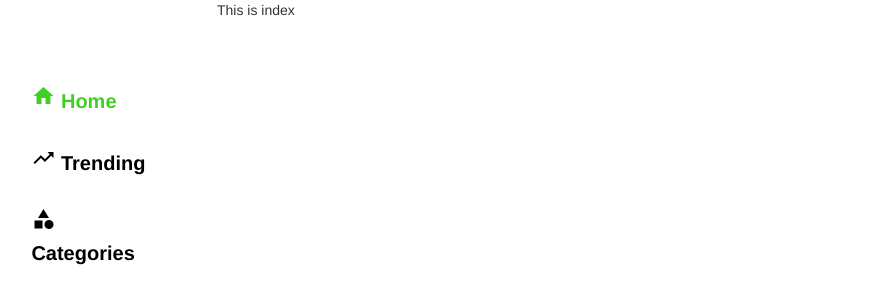
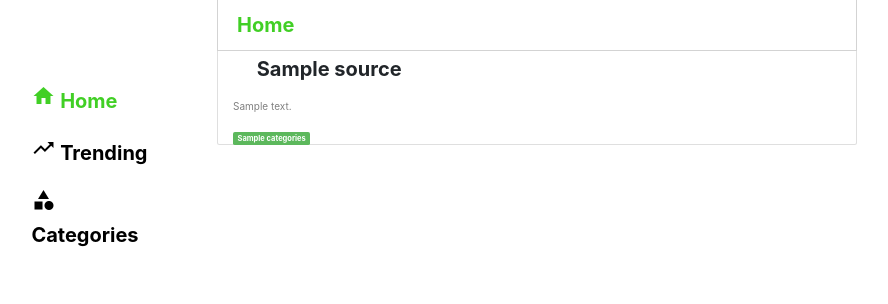
Before and after one commit to GrishonNganga/Spravy, a Flask app: template frontend/news/templates/news/index.html in a window 1280 px wide. Shown: the top 304 px of the page, without its empty margins (39-927 px from the left). Run offline with Flask 2, Linux system fonts and the light colour scheme; the template is opened without the code that fills it: most values are stand-ins (such as "Sample title", 1, 10 or a date in 2020); some libraries are stand-ins or nearby versions.

Commit message:
Add new route index (/) to display all the news sources

```diff
--- a/frontend/news/templates/news/index.html
+++ b/frontend/news/templates/news/index.html
@@ -2,11 +2,29 @@
 
 {% block head %}
 {{super()}}
+<link rel="stylesheet" href="https://maxcdn.bootstrapcdn.com/bootstrap/4.0.0-alpha.2/css/bootstrap.min.css" integrity="sha384-y3tfxAZXuh4HwSYylfB+J125MxIs6mR5FOHamPBG064zB+AFeWH94NdvaCBm8qnd" crossorigin="anonymous">
 <link rel="stylesheet" href="{{url_for('static', filename='css/index.css')}}">
 {% endblock %}
 
 {% block content %}
-<div class="content">
-    This is index
+<div class="top nav-text">
+    &nbsp;&nbsp;&nbsp; Home
+</div>
+<div class=" content">
+    {% for source in sources %}
+        <a href="{{source.url}}" class="source-link">
+            <div class="card sources">
+                <div class="sources-section-one">
+                    <span class="source-title">&nbsp;&nbsp;&nbsp;&nbsp; {{source.title}}</span>
+                </div>
+                <div class="sources-section-two">
+                    <span class="source-description">{{source.description}}</span>
+                </div>
+                <div class="sources-section-three">
+                    <span class="label label-success source-category">{{source.categories}}</span>
+                </div>
+            </div>
+        </a>
+    {% endfor %}
 </div>
 {% endblock %}
--- a/frontend/news/views.py
+++ b/frontend/news/views.py
@@ -1,12 +1,13 @@
 from flask import render_template, Blueprint
-from frontend.requests import get_trending_articles
+from frontend.requests import get_trending_articles, get_sources
 
 news = Blueprint('news', __name__, template_folder='templates')
 
 @news.route('/')
 def index():
+    sources_list = get_sources()
 
-    return render_template('news/index.html')
+    return render_template('news/index.html', sources = sources_list)
 
 @news.route('/trending')
 def trending():
--- a/frontend/static/css/index.css
+++ b/frontend/static/css/index.css
@@ -1,6 +1,56 @@
+.top{
+    margin-left: 20%;
+    margin-right: 30%;
+    border-left: solid 1px lightgray;
+    border-right: solid 1px lightgray;
+    border-bottom: solid 1px lightgray;
+    padding-top: 10px;
+    padding-bottom: 10px;
+    position: fixed;
+    top: 0;
+    z-index: 10;
+    width: 50%;
+    background-color: white;
+}
 .content{
     margin-left: 20%;
     margin-right: 30%;
+}
+.content{
+    margin-left: 20%;
+    margin-right: 30%;
+    margin-top: 3%;
+}
+.nav-text{
+    font-size: 20px;
+    font-weight: bold;
+    color: #41cf25;
+}
+.sources{
+    display: flex;
+    flex-wrap: wrap;
+    width: 100%;
+}
+.sources:hover{
+    background-color: #f5f3f1;
+    z-index: 5;
+}
+
+.sources-section-one{
+    flex: 0 0 100%;
+    padding-top: 15px;
+    padding-left: 15px;
+
+}
+.sources-section-two{
+    flex: 0 0 100%;
+    padding-top: 15px;
+    padding-left: 15px;
+}
+.sources-section-three{
+    flex: 0 0 20%;
+    padding-top: 15px;
+    padding-left: 15px;
 }
 .home{
     color: #41cf25;
@@ -8,3 +58,13 @@
 .trending, .categories{
     color: black;
 }
+.source-title{
+    font-size: 20px;
+    font-weight: bold;
+}
+.source-description{
+    color: gray;
+}
+.source-category{
+    margin-bottom: 3%;
+}
--- a/frontend/static/css/navbar.css
+++ b/frontend/static/css/navbar.css
@@ -17,8 +17,9 @@ a:visited{
 }
 .nav-links li{
     margin-left: 5%;
-    padding-top: 10px;
-    padding-bottom: 10px;
+    margin-top: 10px;
+    margin-bottom: 10px;
+    border-radius: 20px;
     font-size: 20px;
     font-weight: bold;
     vertical-align: center;
@@ -32,7 +33,7 @@ nav{
 }
 .home:hover, .categories:hover, .trending:hover, .nav-links li:hover, .nav-link-img:hover{
     color: #41cf25;
-    background-color: #d6ffc7;
+    background-color: #e5ffce;
 }
 .fa-home{
     color: black;
```
Also changed, not shown: frontend/models.py (+8 -0 lines), frontend/requests.py (+23 -1 lines).
